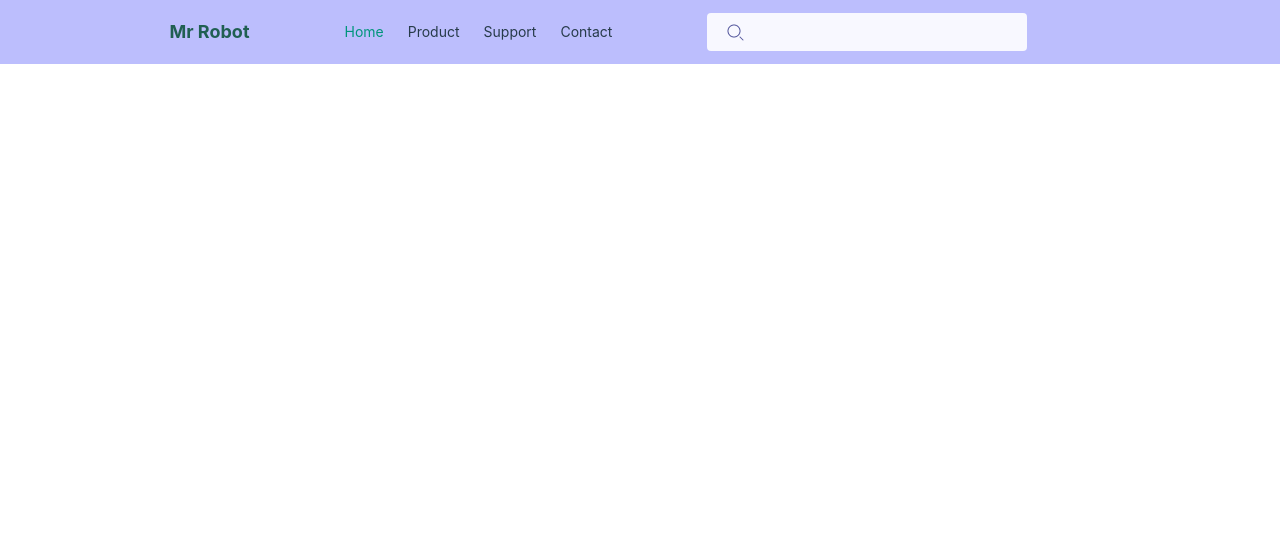
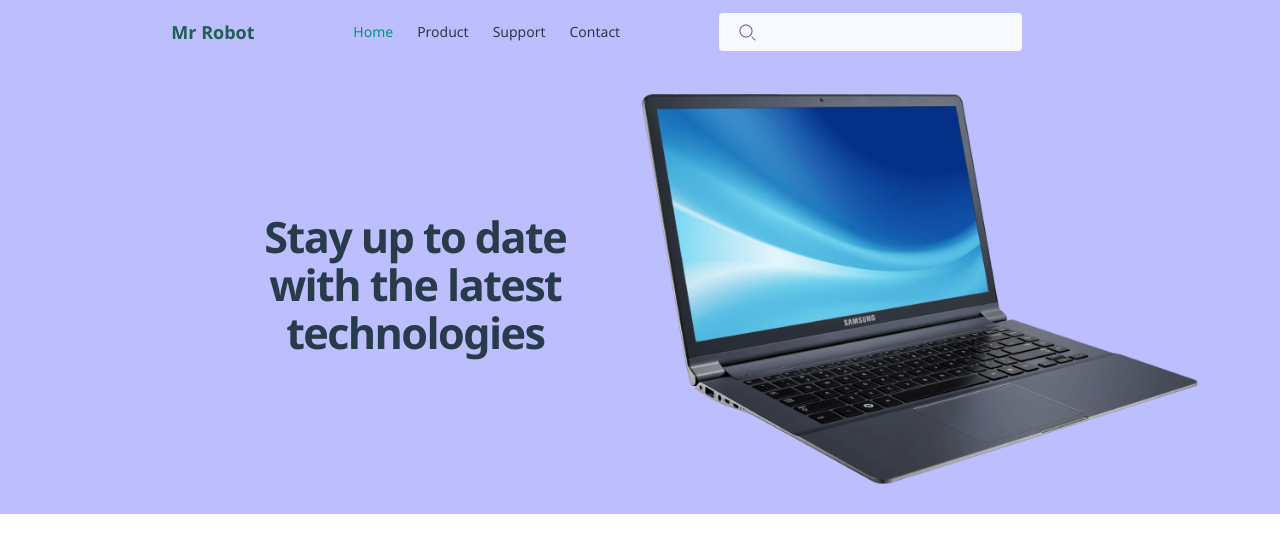
Before and after one commit to KevinSlim67/Hardware-Store-Website, a React (Create React App) app: page / in a window 1280 px wide. Shown: the top 552 px of the page. Built offline with nearby package versions, Linux system fonts and the light colour scheme.

Commit message:
responsive hero header

```diff
--- a/src/App.js
+++ b/src/App.js
@@ -1,12 +1,11 @@
 import './App.scss';
-import HomePage from './components/home_page';
-import NavBar from './components/navbar/navbar';
+import React from 'react';
+import HomePage from './components/home/home_page';
 
 function App() {
   return (
     <div className="App bg-secondary">
       <div className="Layout">
-        <NavBar />
         <HomePage />
       </div>
     </div>
--- a/src/App.scss
+++ b/src/App.scss
@@ -10,13 +10,12 @@
 }
 
 .Layout {
-  position: fixed;
+  position: relative;
   width: 100%;
   max-width: 1366px;
 }
 
 //NavBar --------------------------------------
-
 .hamburger-btn {
   display: none;
 }
@@ -53,5 +52,31 @@
     display: none;
   }
 }
+//----------------------------------------------------------
 
+//Hero Header-----------------------------------------------
+.hero-text {
+  letter-spacing: -0.1rem;
+}
+
+@media (max-width: 900px) {
+  .hero-header {
+    justify-content: center;
+  }
+
+  .hero-image {
+    display: none;
+  }
+
+  .hero-text {
+    font-size: 2.4rem;
+    margin: 0 5rem;
+  }
+}
+
+@media (min-width: 1100px) {
+  .hero-text {
+    font-size: 2.70rem;
+  }
+}
 //----------------------------------------------------------
--- a/src/components/buttons/hamburger.jsx
+++ b/src/components/buttons/hamburger.jsx
@@ -3,7 +3,7 @@ import React from "react";
 function HamburgerButton() {
   return (
     <button>
-      <img className="hamburger-btn max-w-4/5 max-h-4/5" src="assets/images/icons/menu.png" />
+      <img className="hamburger-btn max-w-full max-h-full" src="assets/images/icons/menu.png" alt="" />
     </button>
   );
 }
--- /dev/null
+++ b/src/components/home/header.jsx
@@ -0,0 +1,14 @@
+import React from "react";
+import NavBar from "../navbar/navbar";
+import HeroBanner from "./hero_banner";
+
+function Header() {
+  return (
+    <div>
+      <NavBar />
+      <HeroBanner />
+    </div>
+  );
+}
+
+export default Header;
--- /dev/null
+++ b/src/components/home/hero_banner.jsx
@@ -0,0 +1,21 @@
+import React from "react";
+
+function HeroBanner() {
+  return (
+    <div className="hero-header flex justify-end h-auto bg-primary-400">
+      <h2 className="hero-text flex items-center a text-primary-900 text-[4vw]
+       text-center font-bold w-[32%] min-w-[400px] mr-5 pr-10 pl-10 pt-3 pb-5 leading-[3rem]">
+        Stay up to date with the latest technologies
+      </h2>
+      <div className="hero-image w-1/2 flex leading-10 items-center">
+        <img
+          src="assets\images\products\hero_image.png"
+          className="max-w-full max-h-[450px]"
+          alt="Laptop"
+        />
+      </div>
+    </div>
+  );
+}
+
+export default HeroBanner;
--- /dev/null
+++ b/src/components/home/home_page.jsx
@@ -0,0 +1,12 @@
+import React from "react";
+import Header from "./header";
+
+function HomePage() {
+  return (
+    <div className="">
+      <Header />
+    </div>
+  );
+}
+
+export default HomePage;
--- a/src/components/home_page.jsx
+++ /dev/null
@@ -1,11 +0,0 @@
-import React from 'react';
-
-function HomePage() {
-    return (
-    <div>
-
-    </div>
-    );
-}
-
-export default HomePage;
--- a/src/index.css
+++ b/src/index.css
@@ -2,11 +2,11 @@
 @tailwind components;
 @tailwind utilities;
 
-@import url('https://fonts.googleapis.com/css2?family=Montserrat&display=swap');
+@import url('https://fonts.googleapis.com/css2?family=Montserrat:ital,wght@0,100;0,200;0,300;0,400;0,500;0,600;0,700;0,800;0,900;1,100;1,200;1,300;1,400;1,500;1,600;1,700;1,800;1,900&display=swap');
 
 body {
   margin: 0;
-  font-family: -apple-system, BlinkMacSystemFont, 'Segoe UI', 'Roboto', 'Oxygen',
+  font-family: 'Montserrat', 'Segoe UI', 'Roboto', 'Oxygen',
     'Ubuntu', 'Cantarell', 'Fira Sans', 'Droid Sans', 'Helvetica Neue',
     sans-serif;
   -webkit-font-smoothing: antialiased;
```
Also changed, not shown: public/assets/images/products/hero_image.png (added).
